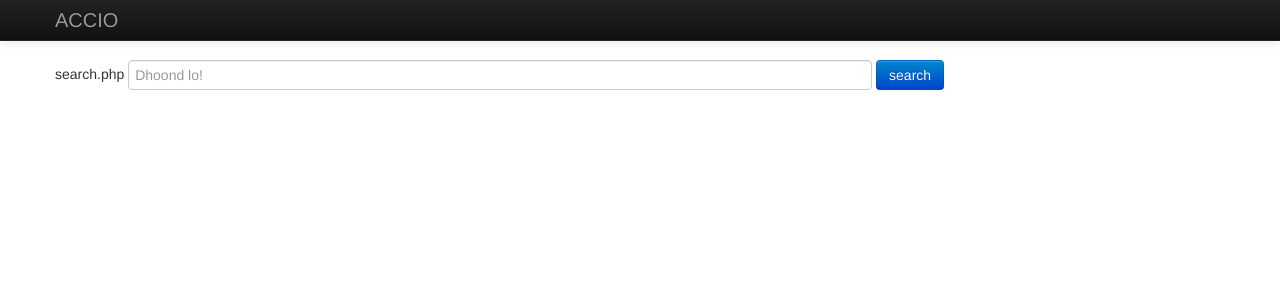
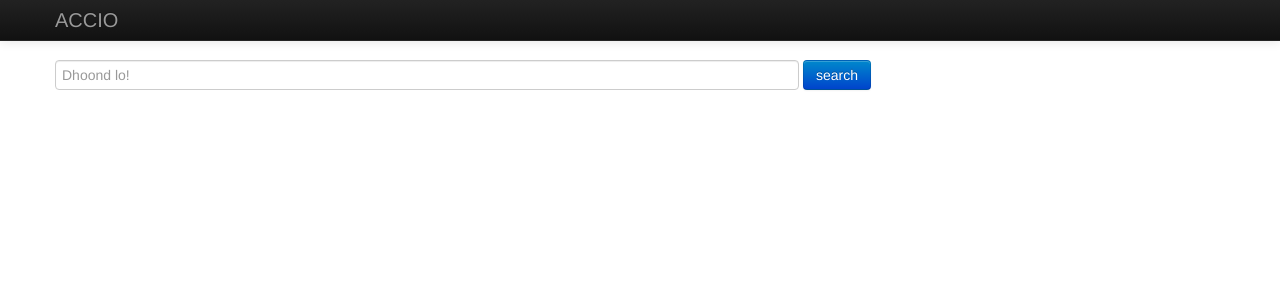
Before and after one commit to jharohit/accio, a PHP site: page /index.php in a window 1280 px wide. Shown: the top 301 px of the page. Run offline with PHP 8.4, Linux system fonts and the light colour scheme; data that the repository does not hold is empty; some libraries are stand-ins or nearby versions.

Commit message:
updated searchpage

```diff
--- a/searchBar.php
+++ b/searchBar.php
@@ -1,5 +1,4 @@
 <form class="form-horizontal" method="get" action="/<?php echo $page; ?>">
-    <?php echo $page; ?>
     <input name="search" type="text" placeholder="Dhoond lo!" class="input-xxxlarge">
     <button class="btn btn-primary" id="submit" type="submit">search </button>
 
```
